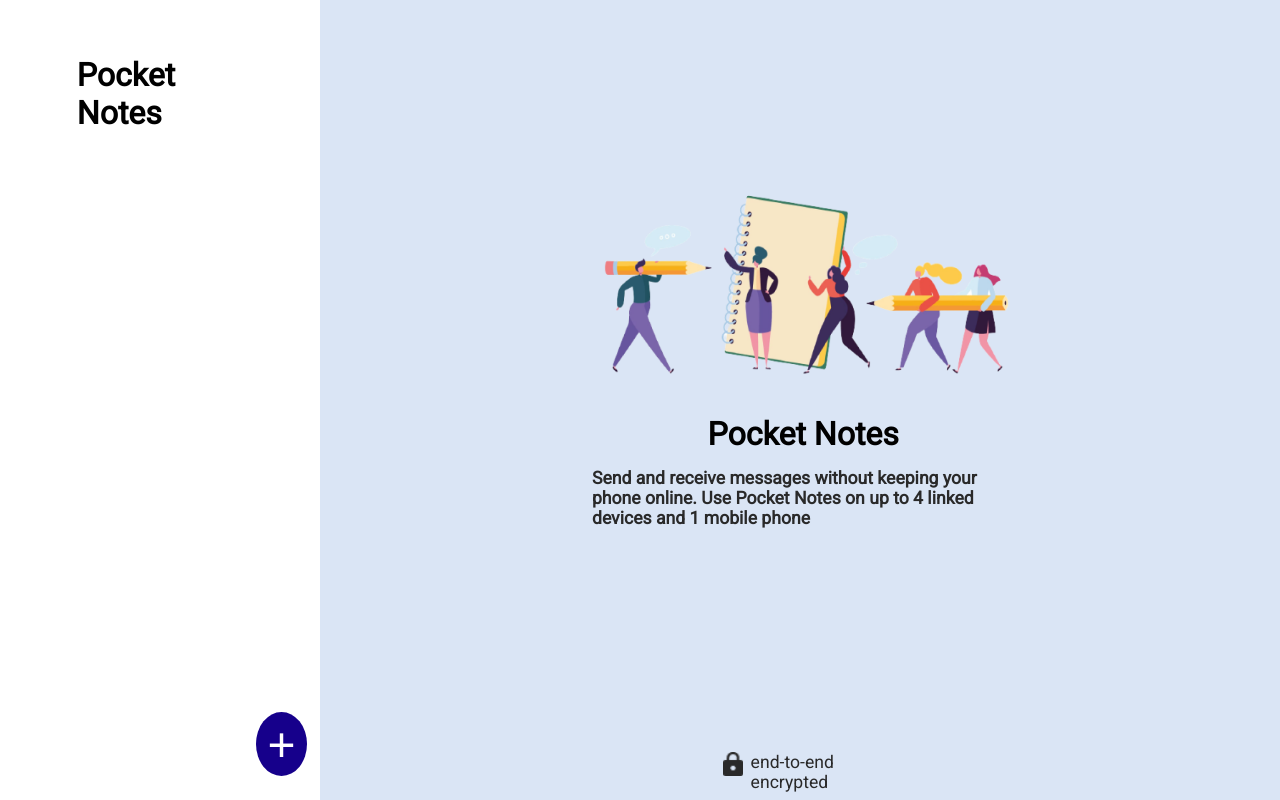
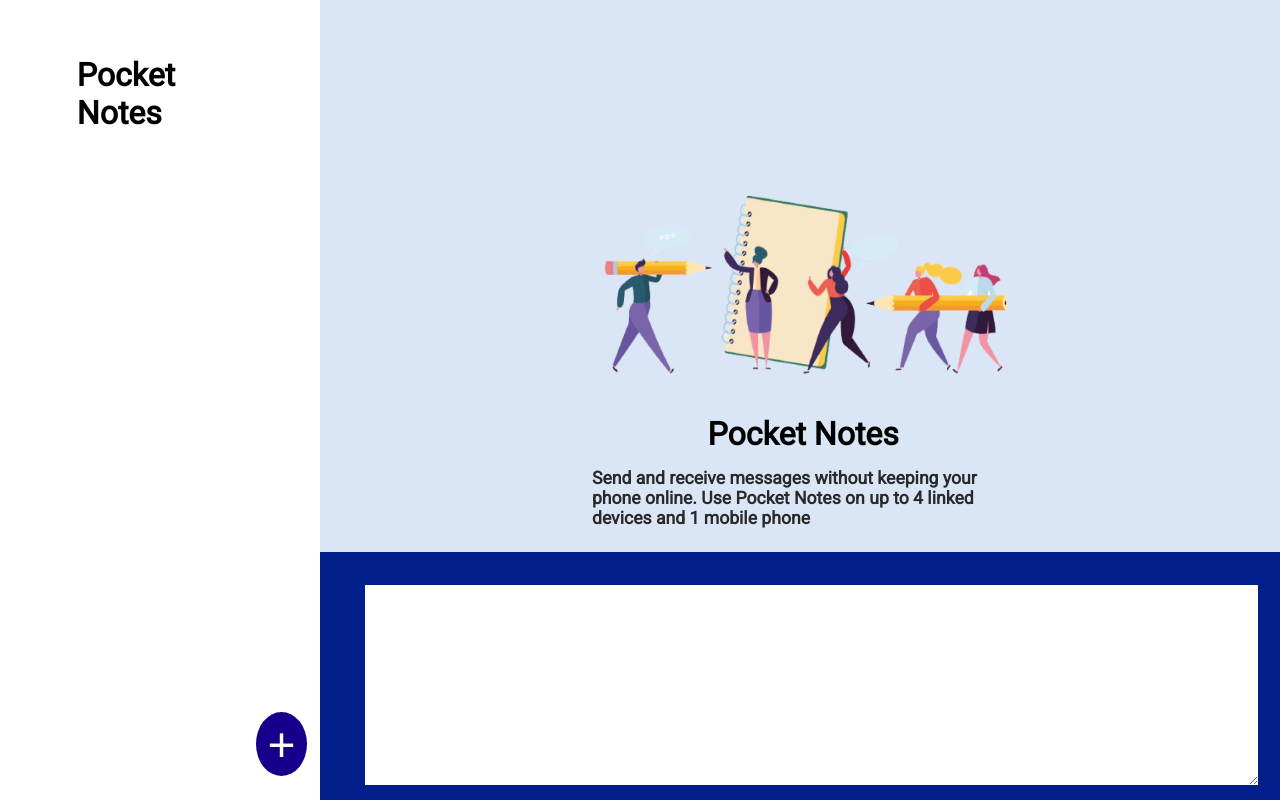
Before and after one commit to Pavank-1812/Pocket-Notes, a React (Create React App) app: page / in a window 1280 px wide. Built offline with nearby package versions, Linux system fonts and the light colour scheme.

Commit message:
updated css for notessection

```diff
--- a/src/components/HomePage/HomePage.js
+++ b/src/components/HomePage/HomePage.js
@@ -3,7 +3,7 @@ import styles from '../../components/HomePage/HomePage.module.css';
 import lock from '../../assets/lock.png';
 import home from '../../assets/home-img.png';
 import GenerateNotes from '../../components/GenerateNotes/GenerateNotes.js'
-// import NotesSection from '../../components/NotesSection/NotesSection.js'
+import NotesSection from '../../components/NotesSection/NotesSection.js'
 
 
 export default function HomePage() {
@@ -16,7 +16,7 @@ export default function HomePage() {
                 </div>
 
                 <div className={styles.right}>
-                    {/* <NotesSection /> */}
+                    <NotesSection />
                     <div className={styles.main}>
                         <img className={styles.home} alt='home' src={home}></img>
                         <h1>Pocket Notes</h1>
--- a/src/components/NotesSection/NotesSection.js
+++ b/src/components/NotesSection/NotesSection.js
@@ -1,10 +1,14 @@
 import React from 'react'
+
+import styles from './NotesSection.module.css'
 
 function NotesSection() {
     return (
         <>
-            <div>
-
+            <div className={styles.main}>
+                <div className={styles.outer}>
+                <textarea className={styles.textarea}></textarea>
+                </div>
             </div>
         </>
     )
--- a/src/components/NotesSection/NotesSection.module.css
+++ b/src/components/NotesSection/NotesSection.module.css
@@ -0,0 +1,28 @@
+.main {
+    /* border: 2px solid red; */
+    height: 100%;
+    width: 100%;
+    position: relative;
+    z-index: 10;
+}
+
+.textarea {
+    height: 25vh;
+    width: 93%;
+    /* border: 2px solid green; */
+    background: rgba(255, 255, 255, 1);
+    position: absolute;
+    bottom: 15px;
+    left: 45px;
+    outline: none;
+    border: none;
+}
+
+.outer {
+    /* border: 2px solid yellowgreen; */
+    width: 100%;
+    height: 31vh;
+    position: absolute;
+    bottom: 0;
+    background: rgba(0, 31, 139, 1);
+}
```
